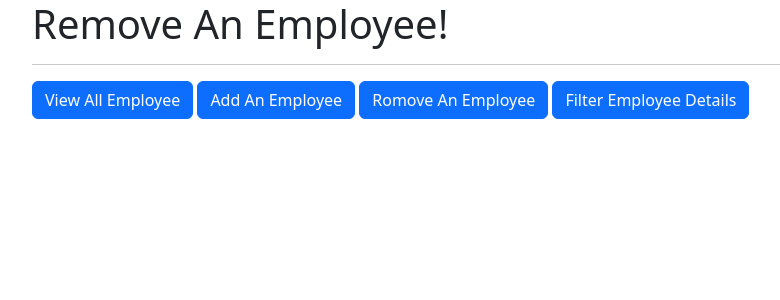
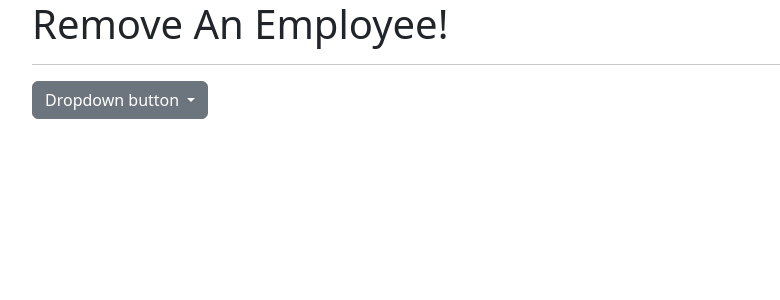
Before and after one commit to devsharifmahmud/DjangoCrudOperation, a Django app: page /remove_emp in a window 1280 px wide. Shown: the top 300 px of the page, without its empty margins (50-830 px from the left). Run offline with Django 5.2, Linux system fonts and the light colour scheme.

Commit message:
HTML file add

```diff
--- a/office_emp_proj/emp_app/templates/remove_emp.html
+++ b/office_emp_proj/emp_app/templates/remove_emp.html
@@ -11,10 +11,16 @@
 <div class="container">
     <h1>Remove An Employee!</h1>
     <hr>
-    <a class="btn btn-primary" href="/all_emp" role="button">View All Employee</a>
-    <a class="btn btn-primary" href="/add_emp" role="button">Add An Employee</a>
-    <a class="btn btn-primary" href="/remove_emp" role="button">Romove An Employee</a>
-    <a class="btn btn-primary" href="/filter_emp" role="button">Filter Employee Details</a>
+    <div class="dropdown">
+  <button class="btn btn-secondary dropdown-toggle" type="button" data-bs-toggle="dropdown" aria-expanded="false">
+    Dropdown button
+  </button>
+  <ul class="dropdown-menu">
+    <li><a class="dropdown-item" href="#">Action</a></li>
+    <li><a class="dropdown-item" href="#">Another action</a></li>
+    <li><a class="dropdown-item" href="#">Something else here</a></li>
+  </ul>
+</div>
 </div>
 
 <script src="https://cdn.jsdelivr.net/npm/bootstrap@5.3.8/dist/js/bootstrap.bundle.min.js"
```
